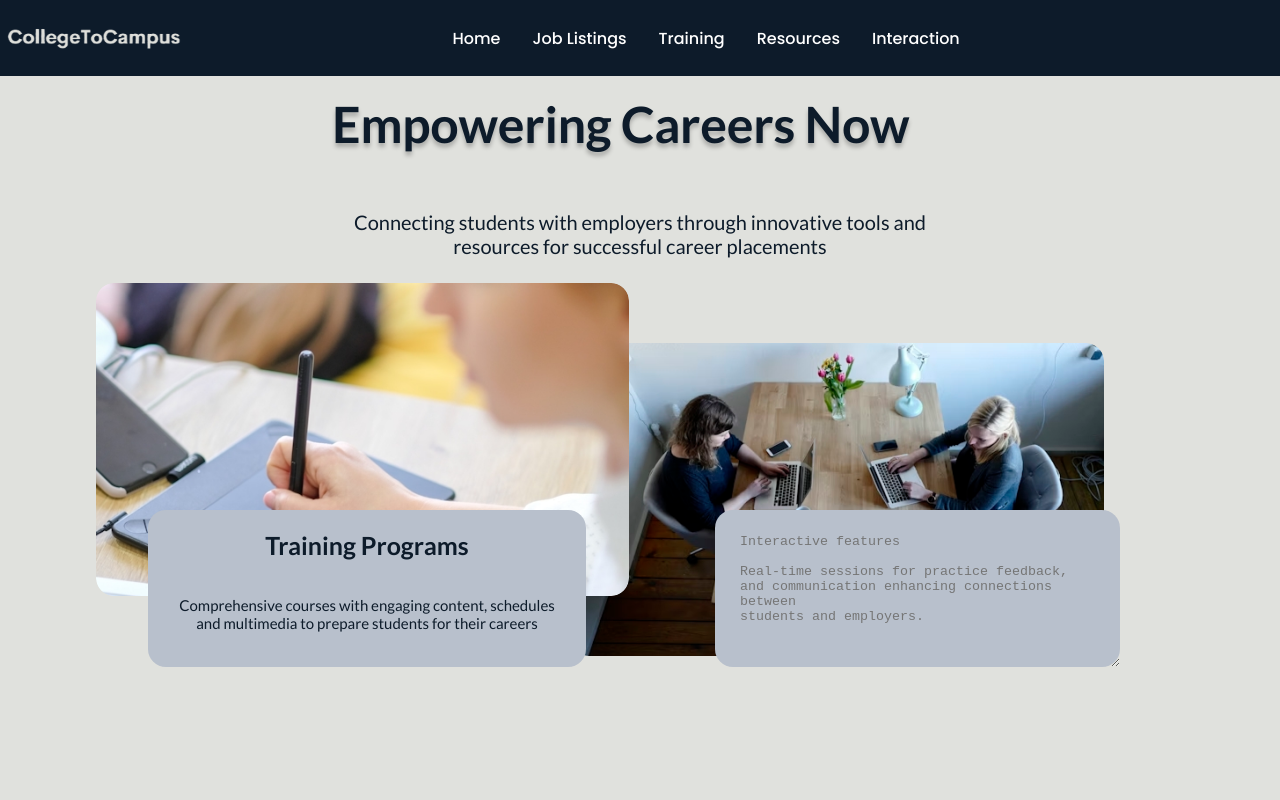
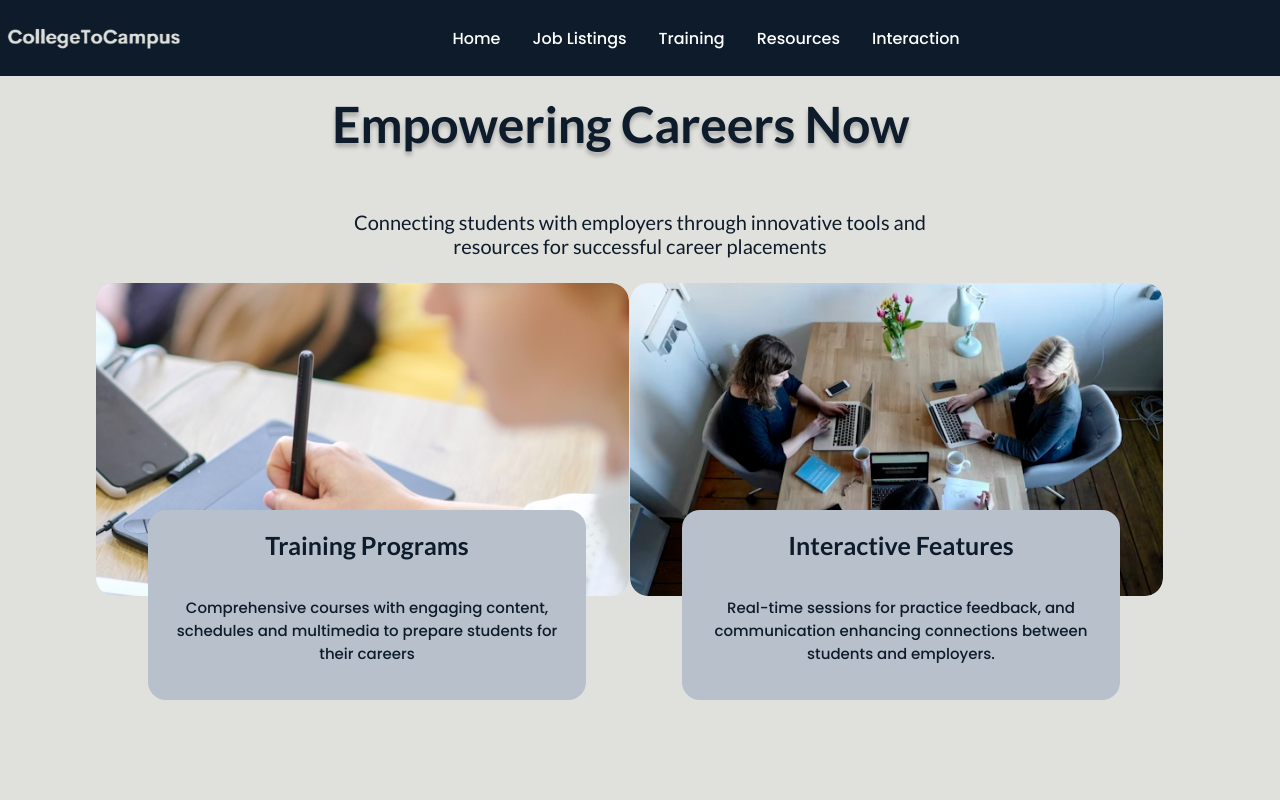
Before and after one commit to YashKhatpe/CollegeToCampus, a React (Create React App) app: page /training in a window 1280 px wide. Shown: the top 800 px of the page. Built offline with nearby package versions, Linux system fonts and the light colour scheme.

Commit message:
updated training and resources

```diff
--- a/src/components/FrameComponent15.js
+++ b/src/components/FrameComponent15.js
@@ -26,22 +26,39 @@ const FrameComponent15 = ({ className = "" }) => {
                   <span>&nbsp;</span>
                 </b>
               </p>
-              <p className="m-0 text-mini font-medium">
+              <p className="m-0 text-mini font-medium font-poppins">
                 Comprehensive courses with engaging content, schedules and
                 multimedia to prepare students for their careers
               </p>
             </div>
           </div>
         </div>
-        <textarea
-          className="[border:none] bg-silver h-[157px] w-[405px] [outline:none] rounded-lg flex flex-row items-start justify-start py-6 px-[25px] box-border text-gray-300 min-w-[405px] max-w-full z-[1] mq750:min-w-full mq1050:flex-1"
-          placeholder={`Interactive features
-
-Real-time sessions for practice feedback, and communication enhancing connections between
-students and employers.`}
-          rows={8}
-          cols={20}
-        />
+        <div className="w-[438px] flex flex-row items-start justify-start relative min-w-[438px] max-w-full mq750:min-w-full mq1050:flex-1">
+          <img
+            className="h-[313px] w-[533px] absolute !m-[0] top-[-227px] left-[-52px] rounded-lg object-cover"
+            loading="lazy"
+            alt=""
+            src="/rectangle-8@2x.png"
+          />
+          <div className="flex-1 rounded-lg bg-silver flex flex-row items-start justify-start pt-5 px-[21px] pb-[35px] box-border max-w-full z-[1]">
+            <div className="h-[157px] w-[438px] relative rounded-lg bg-silver hidden max-w-full" />
+            <div className="flex-1 relative inline-block max-w-full z-[2]">
+              <p className="m-0">
+                <b>
+                  <span>{`Interactive Features `}</span>
+                </b>
+              </p>
+              <p className="m-0 text-11xl">
+                <b>
+                  <span>&nbsp;</span>
+                </b>
+              </p>
+              <p className="m-0 text-mini font-medium font-poppins">
+                Real-time sessions for practice feedback, and communication enhancing connections between students and employers.
+              </p>
+            </div>
+          </div>
+        </div>
       </div>
     </section>
   );
--- a/src/components/FrameComponent16.js
+++ b/src/components/FrameComponent16.js
@@ -35,7 +35,7 @@ const FrameComponent16 = ({ className = "" }) => {
                   Bringing Students and Employers: Your Pathway to Success
                 </b>
               </div>
-              <div className="w-[456px] relative font-lato text-justify inline-block max-w-full mq450:text-base">
+              <div className="w-[456px] relative font-poppins text-justify inline-block max-w-full mq450:text-base">
                 <p className="m-0">
                   Discover how our dynamic training and placement portal
                   connects students with recruiters, offering essential
@@ -60,7 +60,7 @@ const FrameComponent16 = ({ className = "" }) => {
                 />
                 <b className="self-stretch relative mq450:text-base">{`Empowering Students and Recruiters: Your Dynamic Job Portal Awaits! `}</b>
               </div>
-              <div className="self-stretch relative font-lato text-justify mq450:text-base">
+              <div className="self-stretch relative font-poppins text-justify mq450:text-base">
                 <p className="m-0">
                   Explore our innovative training and placement portal designed
                   to connect students with employers. Featuring user-friendly
--- a/src/components/FrameComponent17.js
+++ b/src/components/FrameComponent17.js
@@ -22,7 +22,7 @@ const FrameComponent17 = ({ className = "" }) => {
             />
           </div>
           <div className="self-stretch flex flex-row items-start justify-between max-w-full gap-5 mq1050:flex-wrap">
-            <div className="w-[412px] relative inline-block shrink-0 max-w-full">
+            <div className="w-[412px] font-poppins relative inline-block shrink-0 max-w-full">
               <p className="m-0">
                 <b>Training Programs</b>
               </p>
@@ -39,15 +39,9 @@ const FrameComponent17 = ({ className = "" }) => {
                 </span>
               </p>
             </div>
-            <div className="w-[324px] flex flex-row items-end justify-start gap-[147px] max-w-full gap-[73px]">
-              <img
-                className="h-[18px] w-5 relative"
-                loading="lazy"
-                alt=""
-                src="/play-arrow.svg"
-              />
+            <div className="w-[324px] flex flex-col items-end justify-start gap-5 max-w-full">
               <div className="flex flex-col items-start justify-end pt-0 px-0 pb-[5px]">
-                <button className="cursor-pointer border-border-brand-default border-[1px] border-solid py-[9px] pl-[33px] pr-8 bg-gray-300 rounded-radius-full overflow-hidden flex flex-row items-start justify-start gap-space-200">
+                <button className="cursor-pointer border-border-brand-default border-[1px] border-solid py-[9px] px-[33px] bg-gray-300 rounded-radius-full overflow-hidden flex flex-row items-start justify-start gap-space-200">
                   <img
                     className="h-4 w-4 relative overflow-hidden shrink-0 hidden"
                     alt=""
@@ -89,6 +83,7 @@ const FrameComponent17 = ({ className = "" }) => {
                     Placement Resources
                   </h3>
                 </div>
+                <div className="w-[324px] flex flex-col items-end justify-start gap-5 max-w-full">
                   <button className="cursor-pointer border-border-brand-default border-[1px] border-solid py-[9px] px-[33px] bg-gray-300 rounded-radius-full overflow-hidden flex flex-row items-start justify-start gap-space-200">
                     <img
                       className="h-4 w-4 relative overflow-hidden shrink-0 hidden"
@@ -104,6 +99,7 @@ const FrameComponent17 = ({ className = "" }) => {
                       src="/x6.svg"
                     />
                   </button>
+                </div>
               </div>
               <div className="w-[451px] relative text-xl font-semibold inline-block max-w-full mt-[-3px] mq450:text-base">
                 Guides and tools to enhance job application success
--- a/src/pages/Training.js
+++ b/src/pages/Training.js
@@ -23,12 +23,6 @@ const Training = () => {
             resources for successful career placements
           </div>
         </div>
-        <img
-          className="h-[313px] w-[533px] absolute !m-[0] right-[176px] bottom-[-205px] rounded-lg object-cover"
-          loading="lazy"
-          alt=""
-          src="/rectangle-8@2x.png"
-        />
       </section>
       <FrameComponent15 />
       <section className="self-stretch flex flex-row items-start justify-center pt-0 pb-[183px] pl-5 pr-[49px] box-border max-w-full lg:pr-6 lg:pb-[119px] lg:box-border mq1050:pb-[77px] mq1050:box-border mq450:pb-[50px] mq450:box-border">
```
Also changed, not shown: 1 other file (tests, documents, lock files or other folders). Lines whose indentation alone changed are shown as unchanged.
